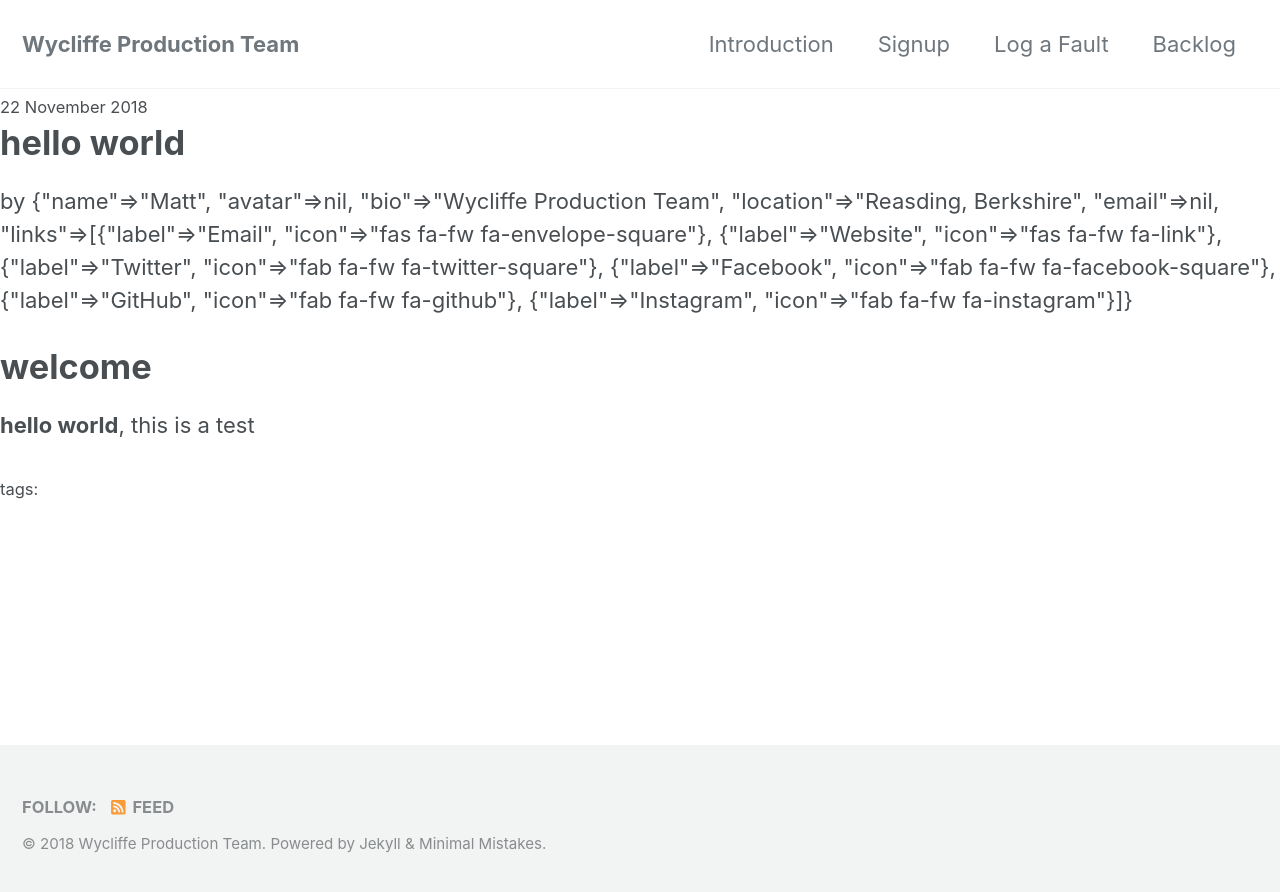
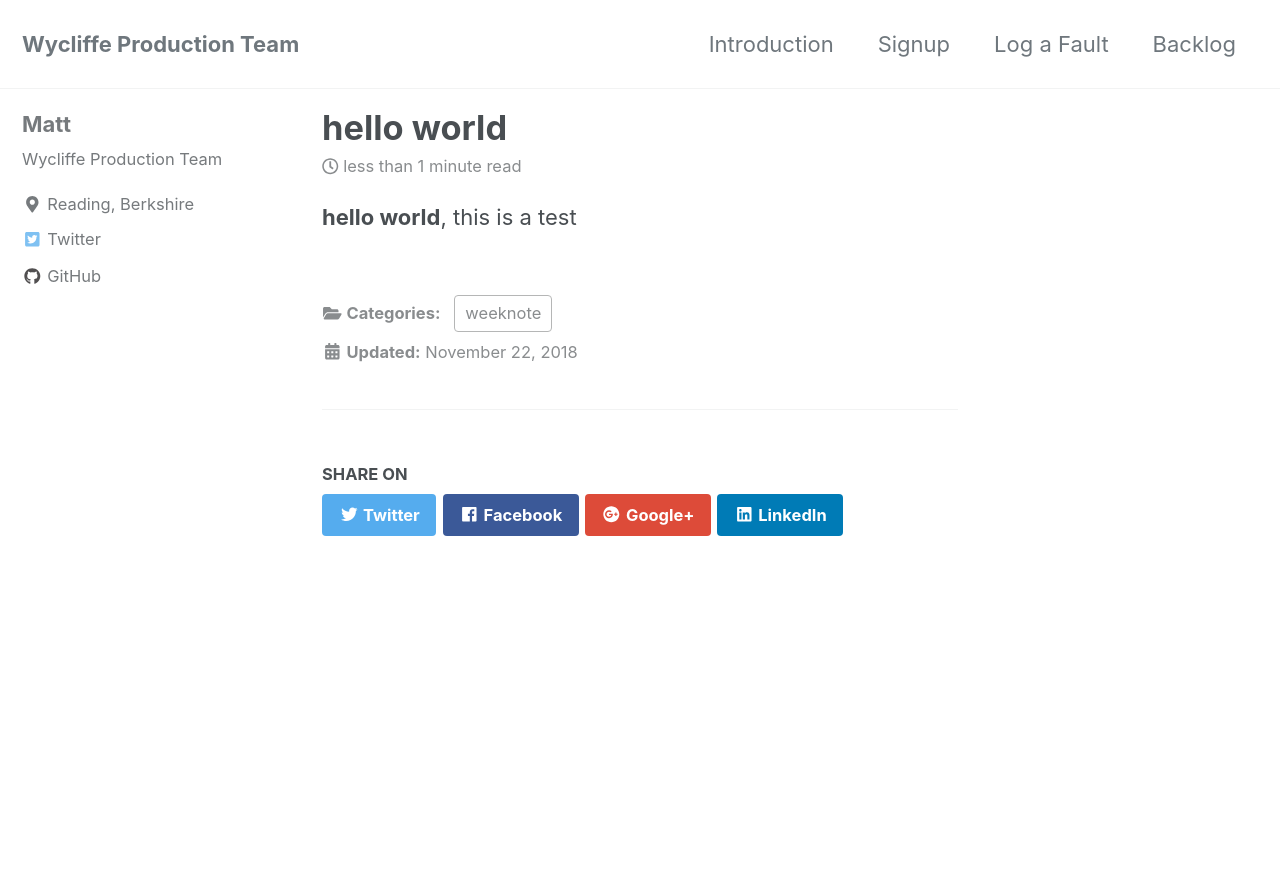
Before and after one commit to wycliffeproductionteam/wycliffeproductionteam.github.io, a Jekyll site: the page built from _posts/2018-11-22-hello.md, in a window 1280 px wide and 900 px high. Shown: the top 892 px of the window. Built offline with Jekyll 4.4.1, drawn with Linux system fonts in a browser that asks for light colours; cached includes are drawn as plain includes; nearby versions of some CDN libraries; some of the changed text lies outside the part shown.

Commit message:
trying to fix posts

```diff
--- a/_config.yml
+++ b/_config.yml
@@ -99,27 +99,15 @@
   name             : "Matt"
   avatar           : # path of avatar image, e.g. "/assets/images/bio-photo.jpg"
   bio              : "Wycliffe Production Team"
-  location         : "Reasding, Berkshire"
-  email            :
+  location         : "Reading, Berkshire"
+  email            : #
   links:
-    - label: "Email"
-      icon: "fas fa-fw fa-envelope-square"
-      # url: mailto:your.name@email.com
-    - label: "Website"
-      icon: "fas fa-fw fa-link"
-      # url: "https://your-website.com"
     - label: "Twitter"
       icon: "fab fa-fw fa-twitter-square"
-      # url: "https://twitter.com/"
-    - label: "Facebook"
-      icon: "fab fa-fw fa-facebook-square"
-      # url: "https://facebook.com/"
+      url: "https://twitter.com/"
     - label: "GitHub"
       icon: "fab fa-fw fa-github"
-      # url: "https://github.com/"
-    - label: "Instagram"
-      icon: "fab fa-fw fa-instagram"
-      # url: "https://instagram.com/"
+      url: "https://github.com/"
 
 # Site Footer
 footer:
--- a/_posts/2018-11-22-hello.md
+++ b/_posts/2018-11-22-hello.md
@@ -1,9 +1,6 @@
 ---
-layout: post
 title: "hello world"
 categories: [weeknote]
 ---
 
-# welcome
-
 **hello world**, this is a test
```
